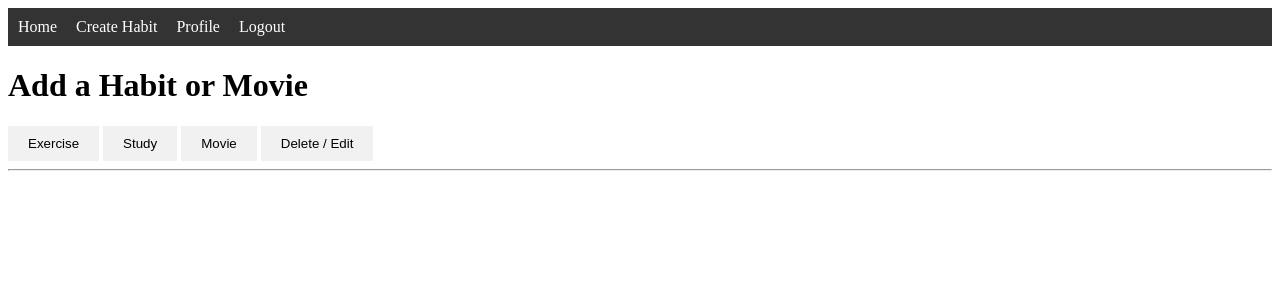
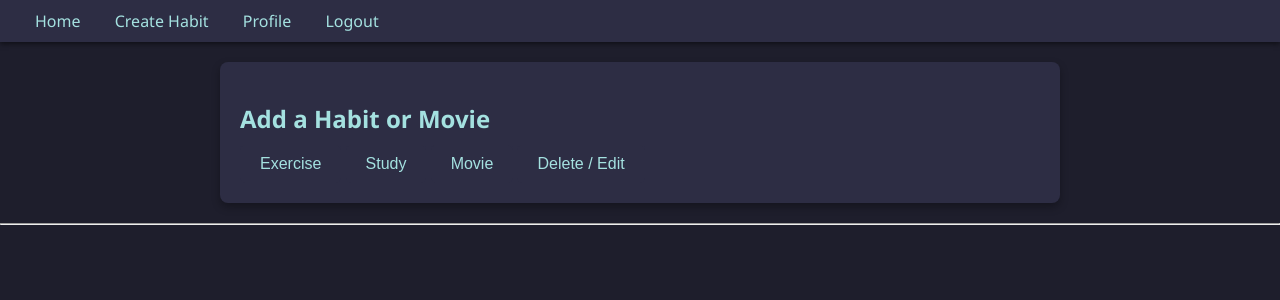
Before and after one commit to Junguilo/Project-111, a Flask app: page /create in a window 1280 px wide. Shown: the top 300 px of the page. Run offline with Flask 3, Linux system fonts and the light colour scheme; a user stored in the database is signed in; data comes from the database, SQL or seed files in the repository; both versions use the stored data as it was after the commit; data that the repository does not hold is empty.

```diff
--- a/templates/create.html
+++ b/templates/create.html
@@ -5,25 +5,36 @@
     <meta name="viewport" content="width=device-width, initial-scale=1.0">
     <title>Add Habit or Movie</title>
     <style>
+
+        /* General Styling */
+        body {
+            font-family: 'Segoe UI', Tahoma, Geneva, Verdana, sans-serif;
+            margin: 0;
+            padding: 0;
+            background-color: #1E1E2C; /* Deep navy background */
+            color: #E4E6EB; /* Light gray text for contrast */
+        }
+        /* Navigation Bar Styling */
         nav {
-            background-color: #333;
-            color: white;
-            padding: 10px;
+            background-color: #2D2D44; /* Dark grayish blue */
+            padding: 10px 20px;
             display: flex;
             justify-content: space-between;
             align-items: center;
+            box-shadow: 0 2px 5px rgba(0, 0, 0, 0.5);
         }
 
         nav a {
-            color: white;
+            color: #A4E1E0;
             text-decoration: none;
-            margin-right: 15px;
+            margin: 0 15px;
+            font-size: 16px;
+            transition: color 0.3s ease;
         }
 
-        nav a:last-child {
-            margin-right: 0;
+        nav a:hover {
+            color: #F4A261;
         }
-
         .tabcontent {
             display: none;
             padding: 6px 12px;
@@ -31,19 +42,82 @@
         }
 
         .tab button {
-            background-color: #f1f1f1;
+            background-color: #2D2D44; /* Dark grayish blue */
             border: none;
             cursor: pointer;
             padding: 10px 20px;
-            transition: 0.3s;
+            font-size: 16px;
+            color: #A4E1E0; /* Soft teal */
+            transition: background-color 0.3s ease;
+        }
+        .tab button:hover {
+            background-color: #F4A261; /* Muted orange */
+        }
+        .tab button.active {
+            background-color: #EF476F; /* Bright red for active tab */
+            color: white;
         }
 
-        .tab button:hover {
-            background-color: #ddd;
+
+        /* Form Section Styling */
+        section {
+            padding: 20px;
+            margin: 20px auto;
+            background-color: #2D2D44;
+            border-radius: 8px;
+            box-shadow: 0 4px 8px rgba(0, 0, 0, 0.3);
+            max-width: 800px;
         }
 
-        .tab button.active {
-            background-color: #ccc;
+        section h2 {
+            color: #A4E1E0; /* Soft teal */
+            margin-bottom: 10px;
+        }
+
+        /* Button Styling */
+        button {
+            background-color: #EF476F; /* Bright red for buttons */
+            color: white;
+            border: none;
+            padding: 10px 15px;
+            border-radius: 5px;
+            cursor: pointer;
+            font-size: 16px;
+            transition: background-color 0.3s ease;
+        }
+
+        button:hover {
+            background-color: #D43F5E; /* Darker shade on hover */
+        }
+
+        /* Input Field Styling */
+        input[type="text"], input[type="date"], input[type="number"] {
+            background-color: #3E3E56; /* Slightly darker background for inputs */
+            border: 1px solid #A4E1E0; /* Soft teal border */
+            color: #E4E6EB; /* Light gray text */
+            padding: 8px;
+            font-size: 16px;
+            border-radius: 5px;
+            width: 100%;
+            margin: 10px 0;
+        }
+
+        /* Form Section for Adding Habits */
+        .habit-form {
+            display: flex;
+            flex-direction: column;
+            gap: 15px;
+        }
+        textarea {
+            width: 100%; /* Adjusts the width to occupy the full container */
+            height: 150px; /* Increases the height to make it larger */
+            padding: 10px; /* Adds padding for better readability */
+            font-size: 14px; /* Increases the font size for better usability */
+            border: 1px solid #ccc; /* Adds a border for better visibility */
+            border-radius: 4px; /* Makes the corners rounded */
+            resize: vertical; /* Allows users to resize vertically */
+            background-color: #f9f9f9; /* Sets a light background for the text area */
+            color: #333; /* Ensures the text is readable */
         }
     </style>
 </head>
@@ -61,8 +135,9 @@
         </div>
     </nav>
 
+    <section>
         <div>
-        <h1>Add a Habit or Movie</h1>
+            <h2>Add a Habit or Movie</h2>
         </div>
 
         <div class="tab">
@@ -74,7 +149,7 @@
 
 
         <div id="Exercise" class="tabcontent">
-        <h1>Exercise Habit</h1>
+            <h2>Exercise Habit</h2>
             <form method="POST" action="/add_exercisehabit">
                 <label for="eh_title">Title:</label><br>
                 <input type="text" name="eh_title"><br><br>
@@ -93,7 +168,7 @@
         </div>
 
         <div id="Study" class="tabcontent">
-        <h1>Study Habit</h1>
+            <h2>Study Habit</h2>
             <form method="POST" action="/add_studyhabit">
                 <label for="sh_title">Title:</label><br>
                 <input type="text" name="sh_title"><br><br>
@@ -112,7 +187,7 @@
         </div>
 
         <div id="Media" class="tabcontent">
-        <h1>Add a Media Watched</h1>
+            <h2>Add a Media Watched</h2>
             <form method="POST" action="/add_mediaWatched">
                 <label for="sh_mediatype">Media Type:</label><br>
                 <input type="text" name="mw_mediatype"><br><br>
@@ -125,7 +200,7 @@
         </div>
 
         <div id="DelEdit" class="tabcontent">
-        <h1>Exercise Habits</h1>
+            <h2>Exercise Habits</h2>
             {% for post in exerciseHabits %}
             <div id="display-{{ post[0] }}" style="display: block;">
                     <p style="display:inline-block"> Title: {{ post[1] }}, Description: {{post[2]}}, Activity: {{post[3]}}, Date Duration: {{post[4] + " - "+ post[5]}}, Minute Duration: {{post[6]}}
@@ -158,7 +233,7 @@
             {% endfor %}
 
             <!-- Need to do same for studyhabits -->
-        <h1>Study Habits</h1>
+            <h2>Study Habits</h2>
             {% for post in studyHabits %}
             <div id="display-{{ post[0] }}" style="display: block;">
                 <p style="display:inline-block"> Title: {{ post[1] }}, Description: {{post[2]}}, Subject: {{post[3]}}, Date Duration: {{post[4] + " - "+ post[5]}}, Minute Duration: {{post[6]}}
@@ -189,7 +264,7 @@
                     </form>
                 </div>
             {% endfor %}
-        <h1>Media</h1>
+            <h2>Media</h2>
             {% for item in media %}
             <div id="display-{{ item[0] }}" style="display: block;">
                 <p style="display:inline-block"> Title: {{item[1]}}, Completed: {{item[2]}}
@@ -213,6 +288,7 @@
             </div>
             {% endfor %}
         </div>
+    </section>
 
     <hr>
     <div class="content"></div>
@@ -235,16 +311,16 @@
 </body>
 <script>
     function showEditForm(habitId) {
-        // Hide the static display
+
         document.getElementById(`display-${habitId}`).style.display = 'none';
-        // Show the edit form
+
         document.getElementById(`edit-${habitId}`).style.display = 'block';
     }
 
     function cancelEdit(habitId) {
-        // Show the static display
+
         document.getElementById(`display-${habitId}`).style.display = 'block';
-        // Hide the edit form
+
         document.getElementById(`edit-${habitId}`).style.display = 'none';
     }
     </script>
--- a/templates/profile.html
+++ b/templates/profile.html
@@ -114,11 +114,11 @@
 
         <hr>
 
-        <h1>Media in List</h1>
+        <h1>Movies in List</h1>
 
         {% for item in movies %}
             <div class="movie">
-                <p><strong>Media:</strong> {{ item[0] }}</p>
+                <p><strong>Movie:</strong> {{ item[0] }}</p>
                 <p><strong>Completed?:</strong> {{ item[1] }}</p>
             </div>
         {% endfor %}
```
Also changed, not shown: Checkpoint2-dbase.sqlite. Lines whose indentation alone changed are shown as unchanged.
